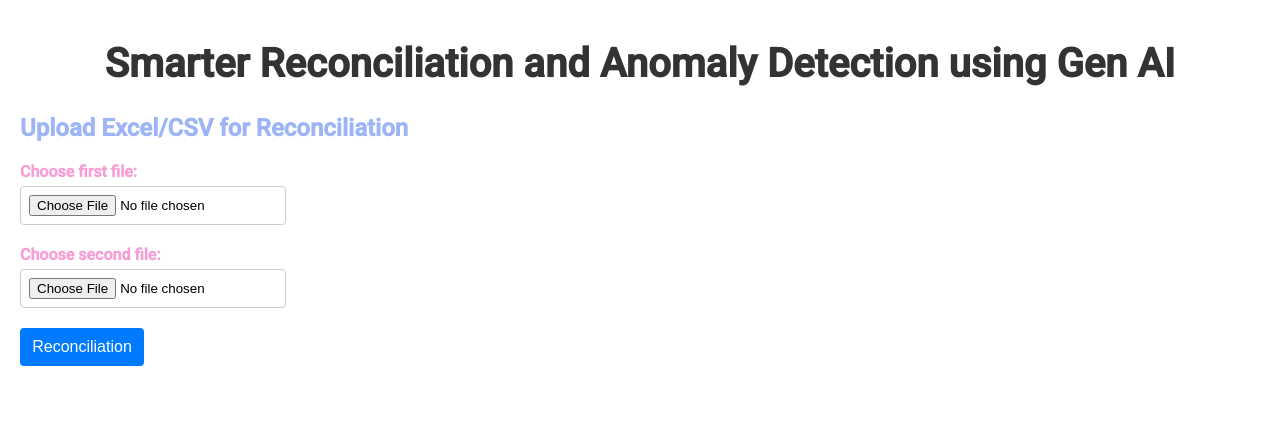
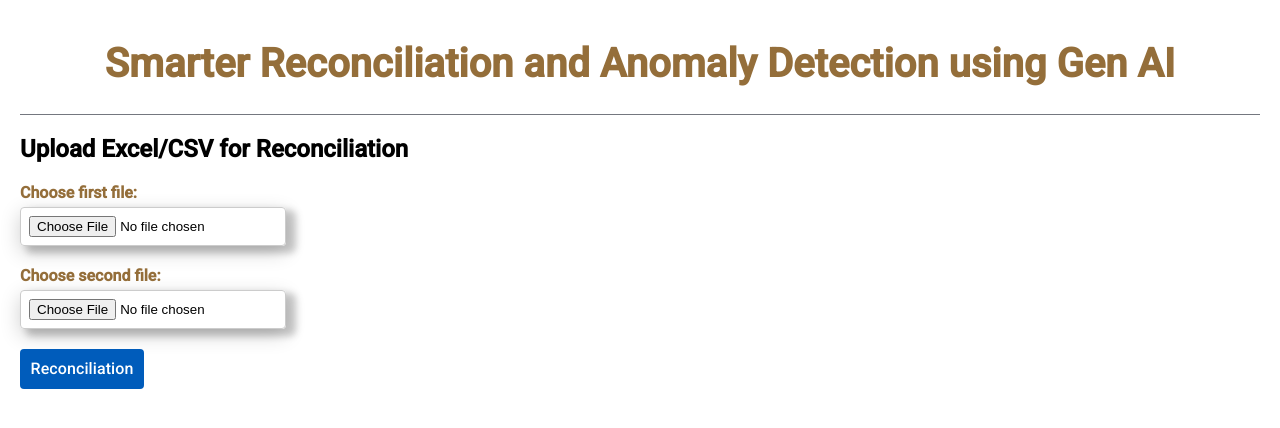
Before and after one commit to ewfx/sradg-digital-dynamos, an Angular app in the folder code/UI/: page / in a window 1280 px wide. Shown: the top 428 px of the page. Built offline with nearby package versions, Linux system fonts and the light colour scheme.

Commit message:
css changes

```diff
--- a/code/UI/src/app/app.component.html
+++ b/code/UI/src/app/app.component.html
@@ -1,5 +1,7 @@
 <div class="container">
-    <h1>Smarter Reconciliation and Anomaly Detection using Gen AI</h1>
+    <h1 class="title">Smarter Reconciliation and Anomaly Detection using Gen AI</h1>
+    <mat-divider></mat-divider>
+
     <app-file-upload></app-file-upload>
     <router-outlet></router-outlet>
   </div>
--- a/code/UI/src/app/app.component.scss
+++ b/code/UI/src/app/app.component.scss
@@ -16,3 +16,6 @@ h1 {
     display: block;
     margin: 20px 0;
   }
+  .title{
+    color: #946e3a;
+  }
--- a/code/UI/src/app/app.component.ts
+++ b/code/UI/src/app/app.component.ts
@@ -2,10 +2,11 @@ import { Component } from '@angular/core';
 import { RouterOutlet } from '@angular/router';
 import { FileUploadComponent } from './file-upload/file-upload.component';
 import { DataDisplayComponent } from './data-display/data-display.component';
+import { MatDividerModule } from '@angular/material/divider';
 
 @Component({
   selector: 'app-root',
-  imports: [RouterOutlet,FileUploadComponent],
+  imports: [RouterOutlet,FileUploadComponent,MatDividerModule],
   templateUrl: './app.component.html',
   styleUrl: './app.component.scss'
 })
--- a/code/UI/src/app/data-display/data-display.component.html
+++ b/code/UI/src/app/data-display/data-display.component.html
@@ -1,5 +1,5 @@
 <div *ngIf="displayData.length > 0">
-  <h2>Data Display</h2>
+  <h2 class="acc-summary">Account Summary</h2>
   <table mat-table [dataSource]="dataSource" class="mat-elevation-z8">
     <ng-container *ngFor="let column of displayedColumns" [matColumnDef]="column">
       <th mat-header-cell *matHeaderCellDef>{{ column }}</th>
--- a/code/UI/src/app/data-display/data-display.component.scss
+++ b/code/UI/src/app/data-display/data-display.component.scss
@@ -52,3 +52,6 @@
   .mat-elevation-z8{
     box-shadow: 20px 10px 16px 10px rgba(0, 0, 0, 0.2), 0 6px 20px 0 rgba(0, 0, 0, 0.19) !important;
   }
+  .acc-summary{
+    color: #946e3a;
+  }
--- a/code/UI/src/app/file-upload/file-upload.component.html
+++ b/code/UI/src/app/file-upload/file-upload.component.html
@@ -10,7 +10,7 @@
       <label for="file2">Choose second file:</label>
       <input type="file" id="file2" accept=".csv" (change)="onFileSelected($event, 2)">
     </div>
-    <button (click)="onReconciliation()">Reconciliation</button>
+    <button mat-flat-button (click)="onReconciliation()">Reconciliation</button>
   </div>
   <app-data-display *ngIf="displayData.length >0" [displayData]="displayData"></app-data-display>
   <router-outlet />
--- a/code/UI/src/app/file-upload/file-upload.component.scss
+++ b/code/UI/src/app/file-upload/file-upload.component.scss
@@ -11,14 +11,14 @@
 
   h2 {
     text-align: left;
-    color: #9db5f7;
+    color: black;
   }
 
   label {
     display: block;
     margin: 10px 0 5px;
     font-weight: bold;
-    color: #f79fd5;
+    color: #946e3a;
   }
 
   input[type="file"] {
@@ -28,6 +28,8 @@
     margin-bottom: 20px;
     border: 1px solid #ccc;
     border-radius: 4px;
+    box-shadow: 8px 5px 7px 2px rgba(0, 0, 0, 0.2), 0 6px 20px 0 rgba(0, 0, 0, 0.19) !important;
+    cursor: pointer;
   }
 
   button {
--- a/code/UI/src/app/file-upload/file-upload.component.ts
+++ b/code/UI/src/app/file-upload/file-upload.component.ts
@@ -5,10 +5,14 @@ import { DataDisplayComponent } from '../data-display/data-display.component';
 import { RouterOutlet } from '@angular/router';
 import { MatDialog } from '@angular/material/dialog';
 import { AlertDialogComponent } from '../alert-dialog/alert-dialog.component';
+import { MatButtonModule } from '@angular/material/button';
+
+
+
 
 @Component({
   selector: 'app-file-upload',
-  imports: [LoadingSpinnerComponent,CommonModule,DataDisplayComponent,RouterOutlet],
+  imports: [LoadingSpinnerComponent,CommonModule,DataDisplayComponent,RouterOutlet,MatButtonModule],
   templateUrl: './file-upload.component.html',
   styleUrl: './file-upload.component.scss'
 })
```
